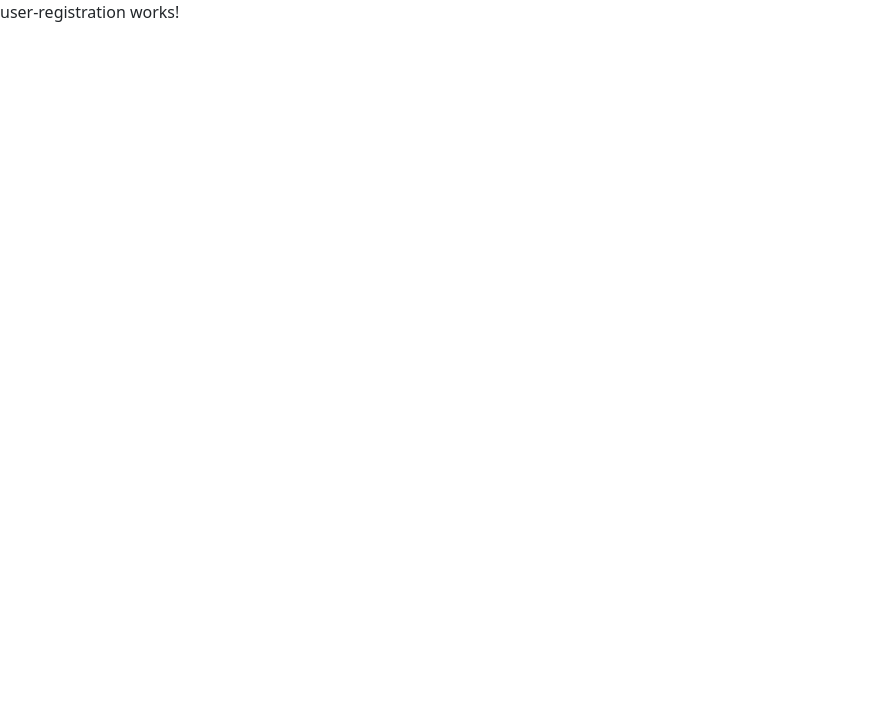
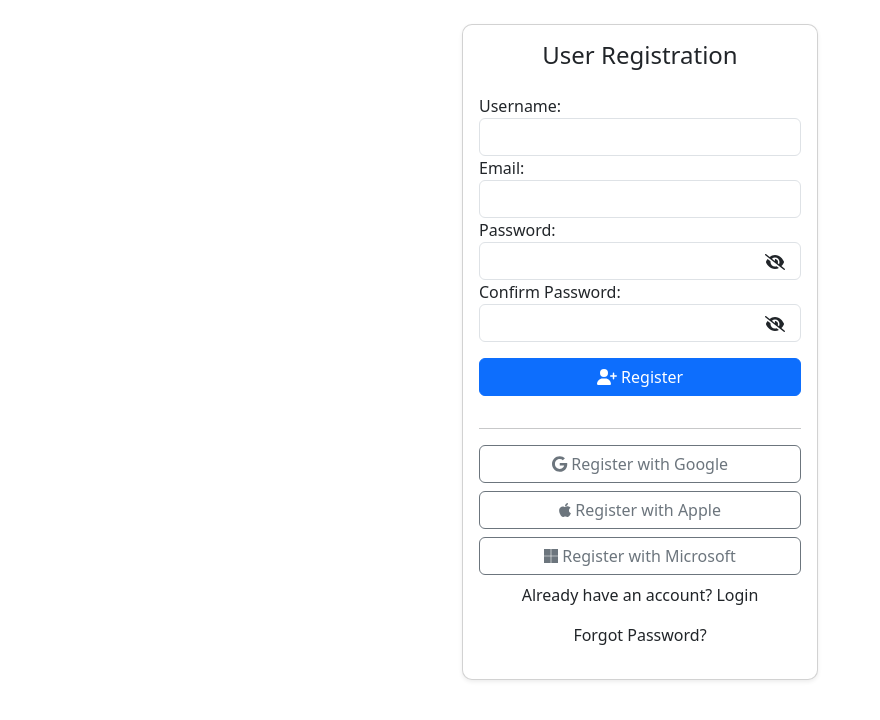
Before and after one commit to MGTheTrain/e-commerce-service, an Angular app in the folder frontend/e-commerce-service/: page /user/registration in a window 1280 px wide. Shown: the top 720 px of the page, without its empty margins (0-880 px from the left). Built offline with nearby package versions, Linux system fonts and the light colour scheme.

Commit message:
setup user registration component

```diff
--- a/frontend/e-commerce-service/src/app/components/user-management/user-registration/user-registration.component.css
+++ b/frontend/e-commerce-service/src/app/components/user-management/user-registration/user-registration.component.css
@@ -0,0 +1,17 @@
+.card {
+    border-radius: 10px;
+  }
+
+  .btn {
+    width: 100%;
+  }
+
+  .password-toggle-icon {
+    top: 2rem;
+    right: 1rem;
+    cursor: pointer;
+  }
+
+  a {
+    text-decoration: none;
+  }
--- a/frontend/e-commerce-service/src/app/components/user-management/user-registration/user-registration.component.html
+++ b/frontend/e-commerce-service/src/app/components/user-management/user-registration/user-registration.component.html
@@ -1 +1,44 @@
-<p>user-registration works!</p>
+<div class="container mt-4">
+    <div class="row justify-content-center">
+      <div class="col-md-6 col-lg-4">
+        <div class="card shadow-sm">
+          <div class="card-body">
+            <h4 class="card-title text-center mb-4">User Registration</h4>
+            <form (ngSubmit)="onRegister()">
+              <div class="form-group">
+                <label for="userName">Username:</label>
+                <input type="text" class="form-control" id="userName" [(ngModel)]="user.userName" name="userName" required>
+              </div>
+              <div class="form-group">
+                <label for="email">Email:</label>
+                <input type="email" class="form-control" id="email" [(ngModel)]="user.email" name="email" required>
+              </div>
+              <div class="form-group position-relative">
+                <label for="password">Password:</label>
+                <input [type]="hidePassword ? 'password' : 'text'" class="form-control" id="password" [(ngModel)]="password" name="password" required>
+                <fa-icon [icon]="hidePassword ? faEyeSlash : faEye" class="position-absolute password-toggle-icon" (click)="togglePasswordVisibility()"></fa-icon>
+              </div>
+              <div class="form-group position-relative mb-3">
+                <label for="confirmPassword">Confirm Password:</label>
+                <input [type]="hideConfirmPassword ? 'password' : 'text'" class="form-control" id="confirmPassword" [(ngModel)]="confirmPassword" name="confirmPassword" required>
+                <fa-icon [icon]="hideConfirmPassword ? faEyeSlash : faEye" class="position-absolute password-toggle-icon" (click)="toggleConfirmPasswordVisibility()"></fa-icon>
+              </div>
+              <div class="form-group text-center">
+                <button type="submit" class="btn btn-primary mb-3">
+                  <fa-icon [icon]="faUserPlus"></fa-icon> Register
+                </button>
+              </div>
+            </form>
+            <hr>
+            <div class="text-center">
+              <button class="btn btn-outline-secondary w-100 mb-2"><fa-icon [icon]="faGoogle"></fa-icon> Register with Google</button>
+              <button class="btn btn-outline-secondary w-100 mb-2"><fa-icon [icon]="faApple"></fa-icon> Register with Apple</button>
+              <button class="btn btn-outline-secondary w-100 mb-2"><fa-icon [icon]="faMicrosoft"></fa-icon> Register with Microsoft</button>
+              <p><a routerLink="/user/login">Already have an account? Login</a></p>
+              <p><a routerLink="/user/reset-password">Forgot Password?</a></p>
+            </div>
+          </div>
+        </div>
+      </div>
+    </div>
+  </div>
--- a/frontend/e-commerce-service/src/app/components/user-management/user-registration/user-registration.component.ts
+++ b/frontend/e-commerce-service/src/app/components/user-management/user-registration/user-registration.component.ts
@@ -1,12 +1,50 @@
 import { Component } from '@angular/core';
+import { UserResponseDTO } from '../../../generated/api';
+import { FormsModule } from '@angular/forms';
+import { CommonModule } from '@angular/common';
+import { FontAwesomeModule } from '@fortawesome/angular-fontawesome';
+import { IconDefinition } from '@fortawesome/fontawesome-svg-core';
+import { faUserPlus, faEye, faEyeSlash } from '@fortawesome/free-solid-svg-icons';
+import { faApple, faGoogle, faMicrosoft } from '@fortawesome/free-brands-svg-icons';
 
 @Component({
   selector: 'app-user-registration',
   standalone: true,
-  imports: [],
+  imports: [FormsModule, CommonModule, FontAwesomeModule],
   templateUrl: './user-registration.component.html',
-  styleUrl: './user-registration.component.css'
+  styleUrls: ['./user-registration.component.css']
 })
 export class UserRegistrationComponent {
+  public user: UserResponseDTO = {
+    userName: '',
+    email: '',
+  };
+  public password: string = '';
+  public confirmPassword: string = '';
+  public hidePassword: boolean = true;
+  public hideConfirmPassword: boolean = true;
 
+  public faGoogle: IconDefinition = faGoogle;
+  public faApple: IconDefinition = faApple;
+  public faMicrosoft: IconDefinition = faMicrosoft;
+  public faUserPlus: IconDefinition = faUserPlus;
+  public faEye: IconDefinition = faEye;
+  public faEyeSlash: IconDefinition = faEyeSlash;
+
+  onRegister(): void {
+    if (this.password !== this.confirmPassword) {
+      alert("Passwords do not match!");
+      return;
+    }
+    console.log('Registering user:', this.user);
+    // Add your registration logic here
+  }
+
+  togglePasswordVisibility(): void {
+    this.hidePassword = !this.hidePassword;
+  }
+
+  toggleConfirmPasswordVisibility(): void {
+    this.hideConfirmPassword = !this.hideConfirmPassword;
+  }
 }
```
